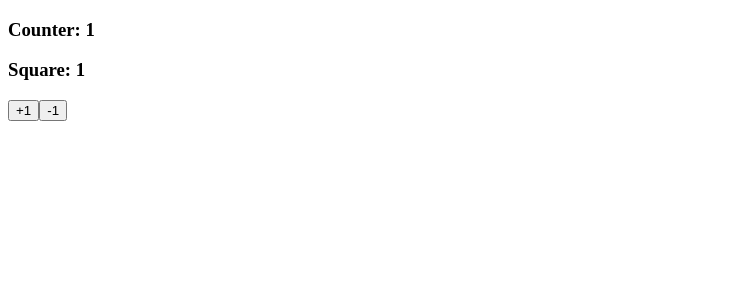
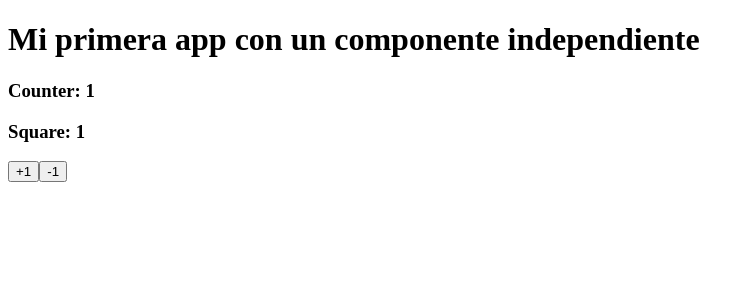
Before and after one commit to CarlosDevITM/3.Vite-Vue, a Vue app: page / in a window 1280 px wide. Shown: the top 300 px of the page, without its empty margins (0-754 px from the left). Built offline with nearby package versions, Linux system fonts and the light colour scheme.

Commit message:
Componentes divididos

```diff
--- a/src/App.vue
+++ b/src/App.vue
@@ -1,31 +1,11 @@
-<!-- HTML-->
 <template>
-  <section>
-    <h3>Counter: {{ counter }}</h3>
-    <h3>Square: {{ squareCounter }}</h3>
+  <h1>Mi primera app con un componente independiente</h1>
 
-    <div>
-      <button v-on:click="increase">+1</button>
-      <button @click="decrease">-1</button>
-    </div>
-  </section>
+  <squareCounter></squareCounter>
 </template>
 
-<!-- CSS-->
-<!-- Scoped: Es utilizado para segmentar los estilos de cada componente. Si tenemos, dos componentes ambos con un H1 y los usamos simultáneamente y queremos aplicar un estilo a todos los H1, este afectará tanto al primer como al segundo componente.
-  Si se usa, se crea un Id para cada etiqueta, lo cual evita que otros estilos les afecten.-->
-<style scoped>
-h1 {
-  color: red;
-}
-</style>
+<script lang="ts" setup>
+import squareCounter from './components/SquareCounter.vue';
+</script>
 
-<!-- JS-->
-<!-- TypeScript y el setup() de Vue.-->
-<script lang="ts" setup>
-import { ref, computed } from 'vue';
-const counter = ref(1);
-const squareCounter = computed(() => counter.value * counter.value);
-const increase = () => (counter.value = counter.value + 1);
-const decrease = () => (counter.value = counter.value - 1);
-</script>
+<style></style>
--- /dev/null
+++ b/src/components/SquareCounter.vue
@@ -0,0 +1,34 @@
+<!-- HTML-->
+<template>
+  <section>
+    <h3>Counter: {{ counter }}</h3>
+    <h3>Square: {{ squareCounter }}</h3>
+
+    <div>
+      <button v-on:click="increase">+1</button>
+      <button @click="decrease">-1</button>
+    </div>
+  </section>
+</template>
+
+<!-- CSS-->
+<!-- Scoped: Es utilizado para segmentar los estilos de cada componente. Si tenemos, dos componentes ambos con un H1 y los usamos simultáneamente y queremos aplicar un estilo a todos los H1, este afectará tanto al primer como al segundo componente.
+    Si se usa, se crea un Id para cada etiqueta, lo cual evita que otros estilos les afecten.-->
+<style scoped>
+h1 {
+  color: red;
+}
+</style>
+
+<!-- JS-->
+<!-- TypeScript y el setup() de Vue.-->
+<script lang="ts" setup>
+import { ref, computed } from 'vue';
+// Counter H3
+const counter = ref(1);
+//Square H3
+const squareCounter = computed(() => counter.value * counter.value);
+//Buttons
+const increase = () => (counter.value = counter.value + 1);
+const decrease = () => (counter.value = counter.value - 1);
+</script>
```
